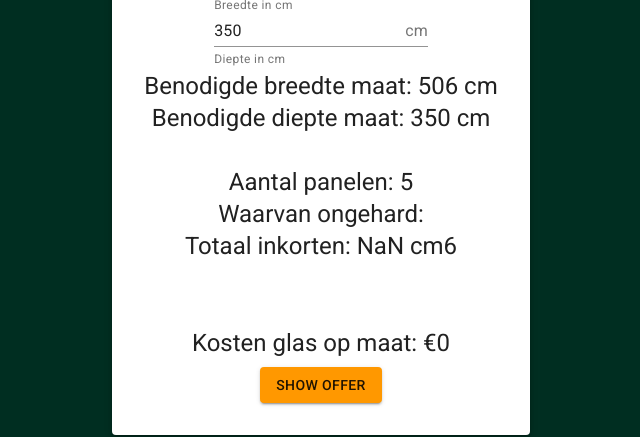
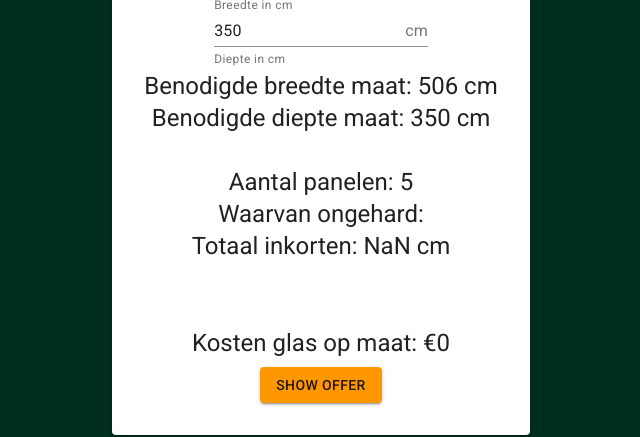
Before and after one commit to Milan-Koelen/tuinmaximaal-react, a React (Create React App) app: page / in a window 1280 px wide. Shown: the part 320-757 px from the top of the page, without its empty margins (319-959 px from the left). Built offline with nearby package versions, Linux system fonts and the light colour scheme.

Commit message:
6cm update

```diff
--- a/src/Calculator.js
+++ b/src/Calculator.js
@@ -72,7 +72,7 @@ export default function Calculator() {
 	const pricePerCut = 102;
 	const cutCost = cost(patioWidth, pricePerCut);
 
-	const inkortenCM = inkorten(sizeWidth, patioWidth, panelsWidth, panels) + ' cm';
+	const inkortenCM = inkorten(sizeWidth, patioWidth, panelsWidth, panels) + 6 + ' cm';
 
 	return (
 		<div>
@@ -169,7 +169,7 @@ export default function Calculator() {
 							<br />
 							Waarvan ongehard: {cutPanels(patioWidth)}
 							<br />
-							Totaal inkorten: {inkortenCM + 6}
+							Totaal inkorten: {inkortenCM}
 							<br />
 							{/* Inkorten per kant: {inkortenPerPlaat + ' cm'} */}
 							<br />
```
